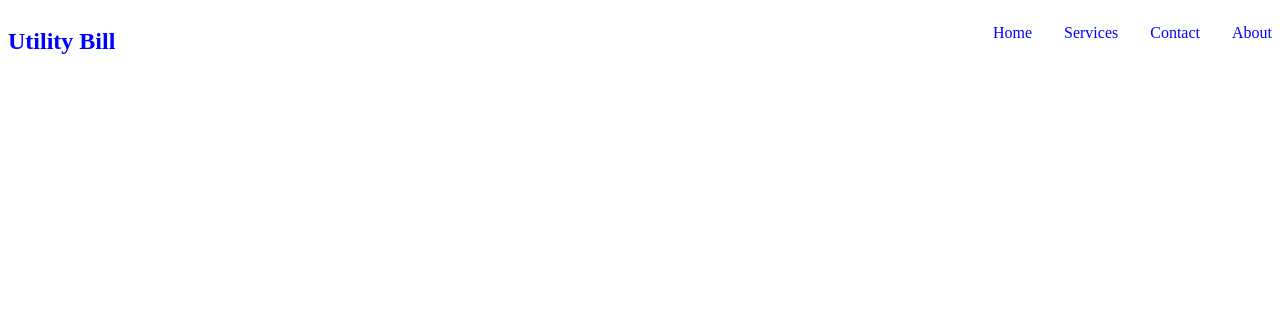
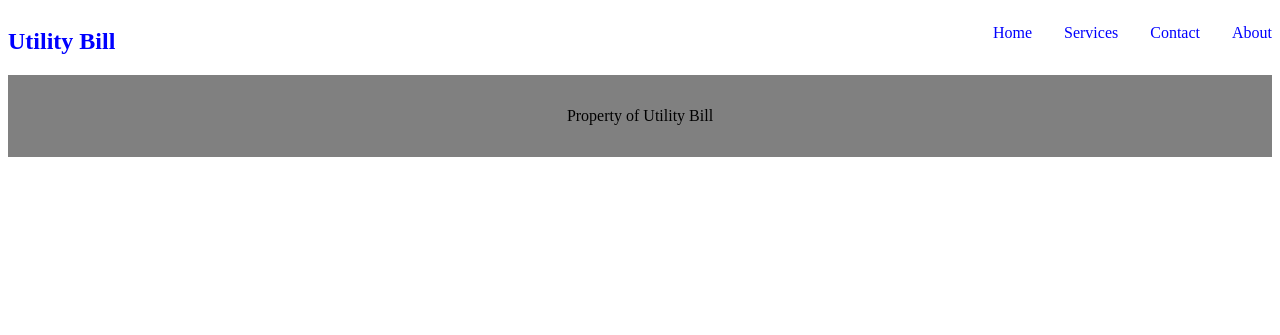
Before and after one commit to davidinmichael/utility_bill, a Django app: template templates/base.html in a window 1280 px wide. Shown: the top 335 px of the page. Run offline with Django 5.2, Linux system fonts and the light colour scheme; the template is opened without the code that fills it, so the values that code supplies are empty.

Commit message:
footer set up

```diff
--- a/static/css/styles.css
+++ b/static/css/styles.css
@@ -28,3 +28,9 @@ nav > h1 {
     text-decoration: none;
     color: blue;
 }
+
+footer {
+    background-color: grey;
+    padding: 1rem;
+    text-align: center;
+}
--- a/templates/base.html
+++ b/templates/base.html
@@ -12,5 +12,6 @@
     {% block content %}
 
     {% endblock content %}
+    {% include "footer.html" %}
 </body>
 </html>
--- /dev/null
+++ b/templates/footer.html
@@ -0,0 +1,3 @@
+<footer>
+    <p>Property of Utility Bill</p>
+</footer>
```
